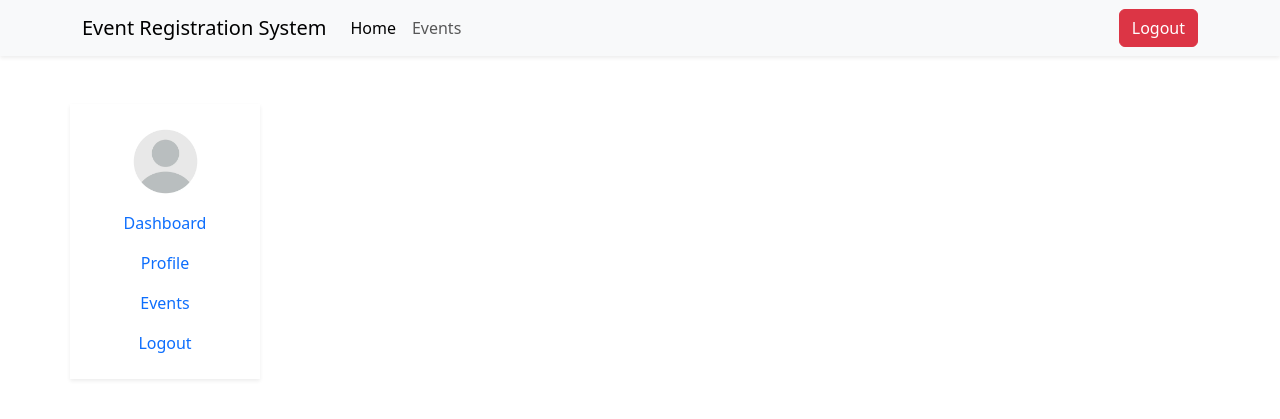
After one commit to swesadiqul/event-registration-system, a Django app: page /accounts/dashboard/ in a window 1280 px wide. The commit adds this page. Shown: the top 419 px of the page. Run offline with Django 3.2, Linux system fonts and the light colour scheme; a user stored in the database is signed in.

Commit message:
dashboard setup done

```diff
--- a/accounts/urls.py
+++ b/accounts/urls.py
@@ -6,5 +6,7 @@ app_name = 'accounts'
 
 urlpatterns = [
     path('signup/', views.signup, name='signup'),
-    path('login/', views.user_login, name='login'),
+    path('login/', views.signin, name='login'),
+    path('logout/', views.signout, name='logout'),
+    path('dashboard/', views.dashboard, name='dashboard'),
 ]
--- a/accounts/views.py
+++ b/accounts/views.py
@@ -3,6 +3,7 @@ from django.contrib.auth import authenticate, login, logout
 from django.contrib.auth.forms import UserCreationForm
 from django.http import HttpResponseRedirect
 from django.urls import reverse
+from django.contrib.auth.decorators import login_required
 
 
 # Create your views here.
@@ -23,7 +24,7 @@ def signup(request):
     return render(request, 'accounts/signup.html')
 
 
-def user_login(request):
+def signin(request):
     if request.method == 'POST':
         username = request.POST.get('username')
         password = request.POST.get('password')
@@ -32,8 +33,18 @@ def user_login(request):
 
         if user is not None:
             login(request, user)
-            return HttpResponseRedirect(reverse('home'))
+            return HttpResponseRedirect(reverse('accounts:dashboard'))
         else:
             return render(request, 'accounts/login.html')
 
     return render(request, 'accounts/login.html')
+
+
+def signout(request):
+    logout(request)
+    return HttpResponseRedirect(reverse('home'))
+
+
+@login_required(login_url='accounts:login')
+def dashboard(request):
+    return render(request, 'accounts/dashboard.html')
--- /dev/null
+++ b/templates/accounts/dashboard.html
@@ -0,0 +1,36 @@
+{% extends 'base.html' %}
+{% load static %}
+
+
+{% block title %}
+Event Registration System | Dashboard
+{% endblock title %}
+
+
+{% block css %}
+
+{% endblock css %}
+
+
+{% block content %}
+<section id="user_dashboard">
+    <div class="container mt-5">
+        <div class="row justify-content-center">
+            <div class="col-11 col-md-4 col-lg-2 shadow-sm text-center py-3">
+                <img src="{% static 'images/user.png' %}" class="img-fluid w-50 rounded-circle" alt="User">
+                {% include 'includes/sidebar.html' %}
+            </div>
+            <div class="col-11 col-md-8 col-lg-10">
+                {% block dashboard %}
+
+                {% endblock dashboard %}
+            </div>
+        </div>
+    </div>
+</section>
+{% endblock content %}
+
+
+{% block js %}
+
+{% endblock js %}
--- a/templates/accounts/login.html
+++ b/templates/accounts/login.html
@@ -17,8 +17,8 @@ Event Registration System | Login
     <div class="container mt-5">
         <div class="row justify-content-center">
             <div class="col-12 col-md-5 shadow p-3">
-                <h3 class="text-center">Welcome to</h3>
-                <h6 class="mb-4 text-center">Event Registration System Entry Point</h6>
+                <h3 class="text-center">Event Registration System</h3>
+                <h6 class="mb-4 text-center">Login to access your exciting events</h6>
                 <form method="post" action="{% url 'accounts:login' %}">
                     {% csrf_token %}
                     <div class="form-group mb-3">
--- a/templates/accounts/signup.html
+++ b/templates/accounts/signup.html
@@ -16,8 +16,9 @@ Event Registration System | Registration
 <section id="register">
     <div class="container mt-5">
         <div class="row justify-content-center">
-            <div class="col-12 col-md-6 shadow p-3">
-                <h2 class="mb-4">Registration Form</h2>
+            <div class="col-12 col-md-5 shadow p-3">
+                <h5 class="text-center">Welcome to Our</h5>
+                <h3 class="mb-4 text-center">Event Registration System</h3>
                 <form method="post" action="{% url 'accounts:signup' %}" method="POST">
                     {% csrf_token %}
                     <div class="form-group mb-2">
--- a/templates/includes/header.html
+++ b/templates/includes/header.html
@@ -15,8 +15,14 @@
                 </li>
             </ul>
             <div class="d-grid gap-2 d-md-flex justify-content-md-end">
-                <a href="javascript: void(0)" class="btn btn-secondary">Login</a>
+
+                {% if request.user.is_authenticated %}
+                <a href="{% url 'accounts:logout' %}" class="btn btn-danger">Logout</a>
+                {% else %}
+                <a href="{% url 'accounts:login' %}" class="btn btn-secondary">Login</a>
                 <a href="{% url 'accounts:signup' %}" class="btn btn-primary">Registration</a>
+                {% endif %}
+
             </div>
         </div>
     </div>
--- /dev/null
+++ b/templates/includes/sidebar.html
@@ -0,0 +1,14 @@
+<ul class="nav flex-column">
+    <li class="nav-item">
+      <a class="nav-link active" aria-current="page" href="#">Dashboard</a>
+    </li>
+    <li class="nav-item">
+      <a class="nav-link active" aria-current="page" href="#">Profile</a>
+    </li>
+    <li class="nav-item">
+      <a class="nav-link" href="#">Events</a>
+    </li>
+    <li class="nav-item">
+      <a class="nav-link" href="#">Logout</a>
+    </li>
+</ul>
```
Also changed, not shown: db.sqlite3, static/images/user.png (added).
